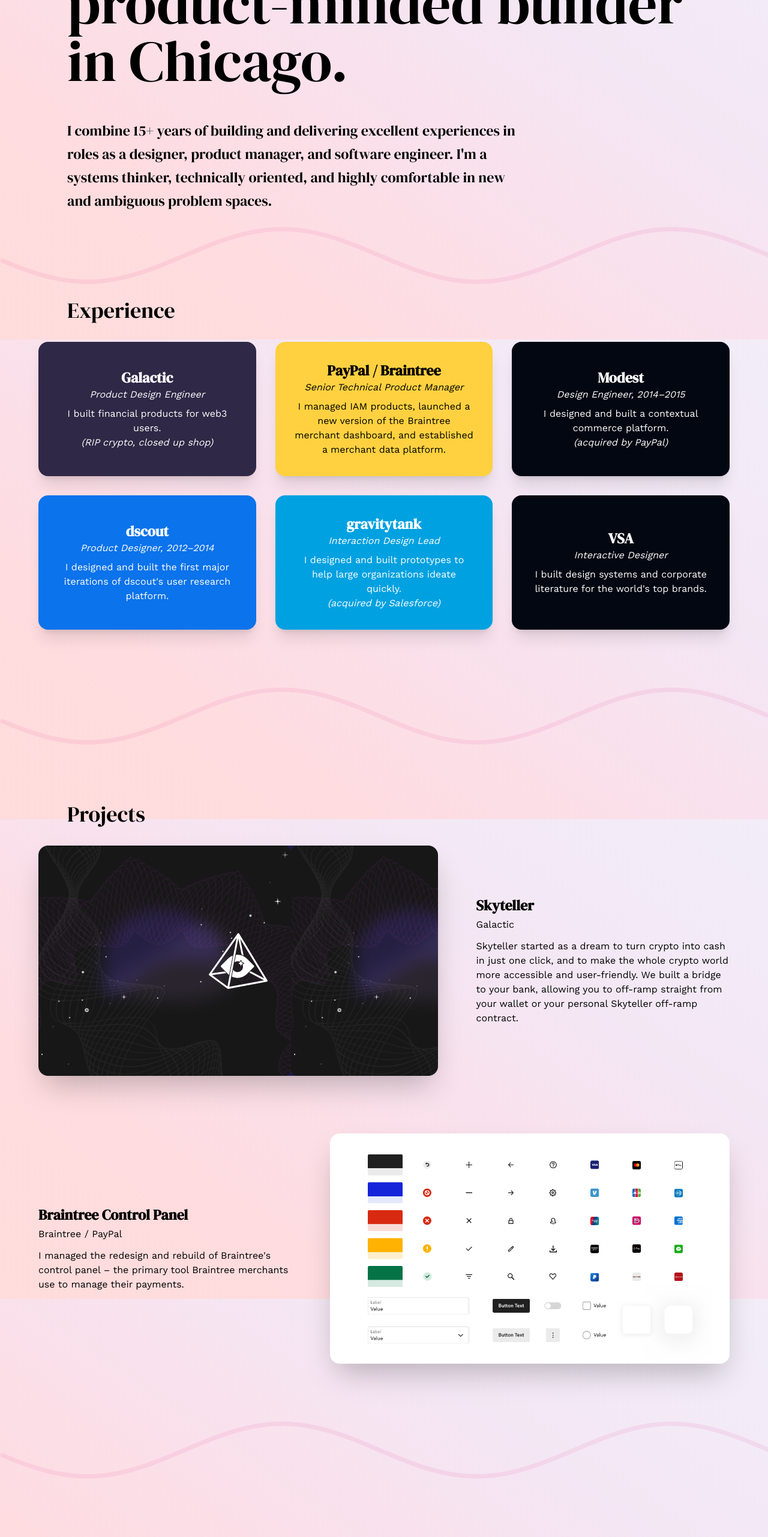
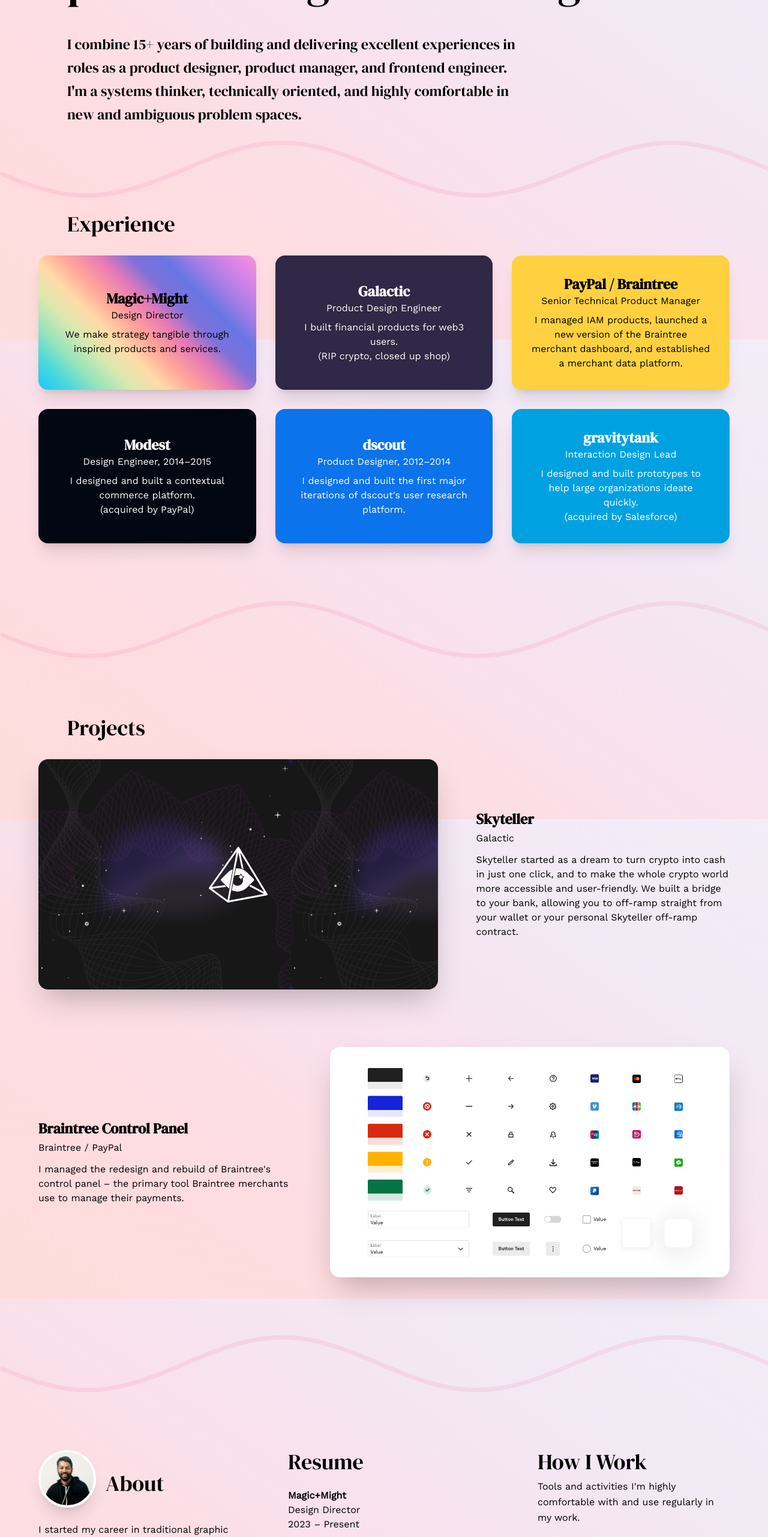
Before and after one commit to kunalbhat/portfolio-site, a React (Create React App) app: page / in a window 1280 px wide. Shown: the part 234-2797 px from the top of the page at 60% size. Built offline with nearby package versions, Linux system fonts and the light colour scheme.

Commit message:
update bio

```diff
--- a/src/App.css
+++ b/src/App.css
@@ -17,7 +17,7 @@
 }
 
 h1 {
-  @apply text-7xl md:text-8xl mb-12;
+  @apply text-7xl md:text-7xl mb-12;
 }
 
 h2 {
@@ -36,12 +36,8 @@
   @apply my-1;
 }
 
-h6 {
-  @apply italic;
-}
-
 p {
-  @apply text-lg mt-2 mb-6 leading-relaxed;
+  @apply text-base mt-2 mb-6 leading-relaxed;
 }
 
 ul {
@@ -52,13 +48,17 @@
   @apply text-lg list-disc list-inside;
 }
 
+dl dt {
+  @apply mt-6 font-bold;
+}
+
+dl dd {
+  @apply mb-6;
+}
+
 p a,
 li a {
   @apply text-indigo-600 hover:text-indigo-700 hover:underline;
-}
-
-mark {
-  @apply bg-indigo-100;
 }
 
 section {
@@ -71,6 +71,25 @@
 
 .case-study {
   @apply bg-gray-100 rounded-2xl px-8 py-10 md:py-20 lg:py-8 flex flex-col h-full items-center justify-center text-center mb-6 lg:mb-0 transition-all shadow-xl hover:shadow-2xl;
+}
+
+.case-study.magic {
+  background-image: linear-gradient(
+    45deg,
+    hsl(194deg 97% 54%) 0%,
+    hsl(182deg 69% 57%) 9%,
+    hsl(150deg 59% 74%) 18%,
+    hsl(78deg 56% 80%) 27%,
+    hsl(35deg 100% 83%) 36%,
+    hsl(7deg 100% 80%) 45%,
+    hsl(327deg 69% 69%) 55%,
+    hsl(247deg 59% 65%) 64%,
+    hsl(233deg 70% 65%) 73%,
+    hsl(264deg 69% 70%) 82%,
+    hsl(291deg 66% 71%) 91%,
+    hsl(316deg 100% 78%) 100%
+  );
+  @apply text-black;
 }
 
 .case-study.galactic {
--- a/src/pages/Home.js
+++ b/src/pages/Home.js
@@ -48,6 +48,7 @@
     "Tailwind",
     "Information architecture",
     "Heuristics",
+    "Git",
   ];
 
   const shuffle = (arr) => [...arr].sort(() => Math.random() - 0.5);
@@ -59,13 +60,13 @@
       <section className="content-container md:flex md:gap-12 mt-0 md:mb-6 lg:mb-12">
         <animated.div className="w-full" style={styles}>
           <h1 className="lg:mx-12">
-            Hi, I'm Kunal &ndash; a product-minded builder in Chicago.
+            Hi, I'm Kunal &ndash; a fullstack product designer in Chicago.
           </h1>
           <h3 className="lg:mx-12 lg:max-w-3xl leading-relaxed font-normal">
             I combine 15+ years of building and delivering excellent experiences
-            in roles as a designer, product manager, and software engineer. I'm
-            a systems thinker, technically oriented, and highly comfortable in
-            new and ambiguous problem spaces.
+            in roles as a product designer, product manager, and frontend
+            engineer. I'm a systems thinker, technically oriented, and highly
+            comfortable in new and ambiguous problem spaces.
           </h3>
         </animated.div>
       </section>
@@ -75,6 +76,13 @@
           <h2>Experience</h2>
         </header>
         <div className="lg:grid grid-cols-3 gap-8">
+          <div className="case-study magic transition-all col-span-1">
+            <h3>Magic+Might</h3>
+            <h6>Design Director</h6>
+            <p>
+              We make strategy tangible through inspired products and services.
+            </p>
+          </div>
           <div className="case-study galactic transition-all col-span-1">
             <h3>Galactic</h3>
             <h6>Product Design Engineer</h6>
@@ -117,14 +125,6 @@
               quickly.
             </p>
             <h6>(acquired by Salesforce)</h6>
-          </div>
-          <div className="case-study vsa col-span-1" onClick={expandSection}>
-            <h3>VSA</h3>
-            <h6>Interactive Designer</h6>
-            <p>
-              I built design systems and corporate literature for the world's
-              top brands.
-            </p>
           </div>
         </div>
       </section>
@@ -172,24 +172,91 @@
       <div className="section-divider"></div>
       <section className="content-container grid-flow-row grid lg:grid-flow-col lg:grid-cols-3 gap-8 lg:gap-24">
         <div className="col-span-1">
-          <img
-            src="./images/kunal-profile.jpg"
-            alt="Profile"
-            className="rounded-full h-48 w-48 my-4 border-8 border-white shadow-xl"
-          />
+          <div className="flex items-center">
+            <img
+              src="./images/kunal-profile.jpg"
+              alt="Profile"
+              className="rounded-full h-24 w-24 mb-4 mr-4 border-4 border-white shadow-xl"
+            />
+            <h2>About</h2>
+          </div>
+          <p>
+            I started my career in traditional graphic design but my interest in
+            technology and building helpful user experiences quickly took my
+            career into new and emergent spaces.
+          </p>
+          <p>
+            Design is at the core of my sensibilities, but over the years other
+            roles have helped hone soft and hard skills that make me the
+            fullstack product designer I am today.
+          </p>
+          <p>
+            My experience is with a mix of building for early stage problem
+            areas and for enterprise scale.
+          </p>
         </div>
         <div className="col-span-1">
-          <h2>About Me</h2>
-          <p>
-            I'm a fullstack designer with experience as a product manager, and
-            as an engineer.
-          </p>
+          <h2>Resume</h2>
+          <dl>
+            <dt>Magic+Might</dt>
+            <dd>
+              Design Director
+              <br />
+              2023 &ndash; Present
+            </dd>
+            <dt>Galactic</dt>
+            <dd>
+              Product Design Engineer
+              <br />
+              2021 &ndash; 2023
+            </dd>
+            <dt>PayPal / Braintree</dt>
+            <dd>
+              Senior Technical Product Manager (L25)
+              <br />
+              2021
+              <br />
+              Product Manager (L24)
+              <br />
+              Product Design Engineer (L24)
+            </dd>
+            <dt>Modest</dt>
+            <h6>acquired by PayPal</h6>
+            <dd>
+              Product Design Engineer
+              <br />
+              2014 &ndash; 2015
+            </dd>
+            <dt>dscout</dt>
+            <h6>as part of gravitytank</h6>
+            <dd>
+              Product Designer
+              <br />
+              2012 &ndash; 2014
+            </dd>
+            <dt>gravitytank</dt>
+            <dd>
+              Interaction Design Lead
+              <br />
+              2010 &ndash; 2012
+            </dd>
+            <dt>VSA Partners</dt>
+            <dd>
+              Interactive Designer
+              <br />
+              2009 &ndash; 2010
+              <br />
+              Designer
+              <br />
+              2007 &ndash; 2008
+            </dd>
+          </dl>
         </div>
         <div className="col-span-1">
           <h2>How I Work</h2>
           <p>
-            Here are some tools and activities that I am highly comfortable with
-            and use regularly in my work.
+            Tools and activities I'm highly comfortable with and use regularly
+            in my work.
           </p>
           <ul className="grid tags-list">
             {shuffledList.map((value, key) => {
```
